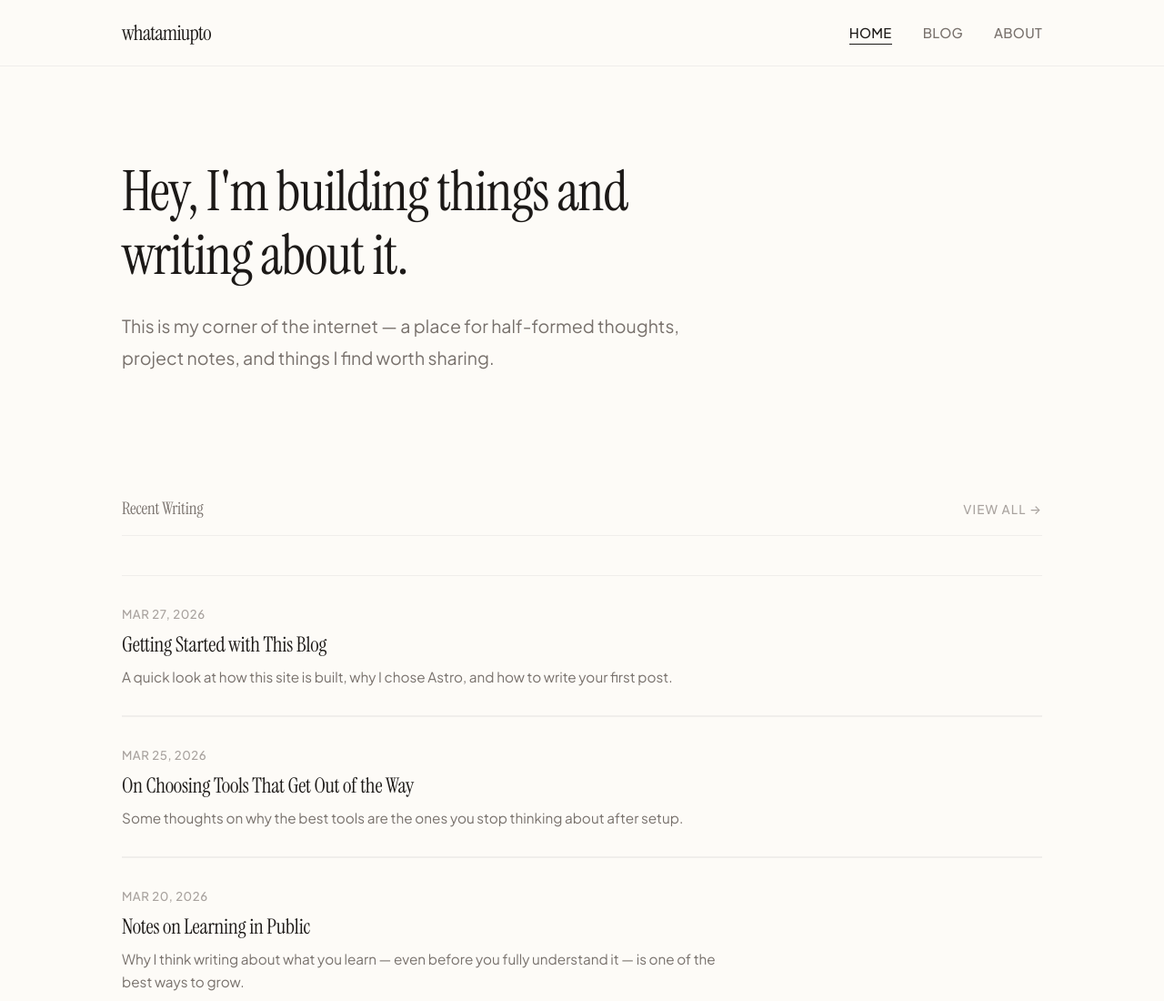
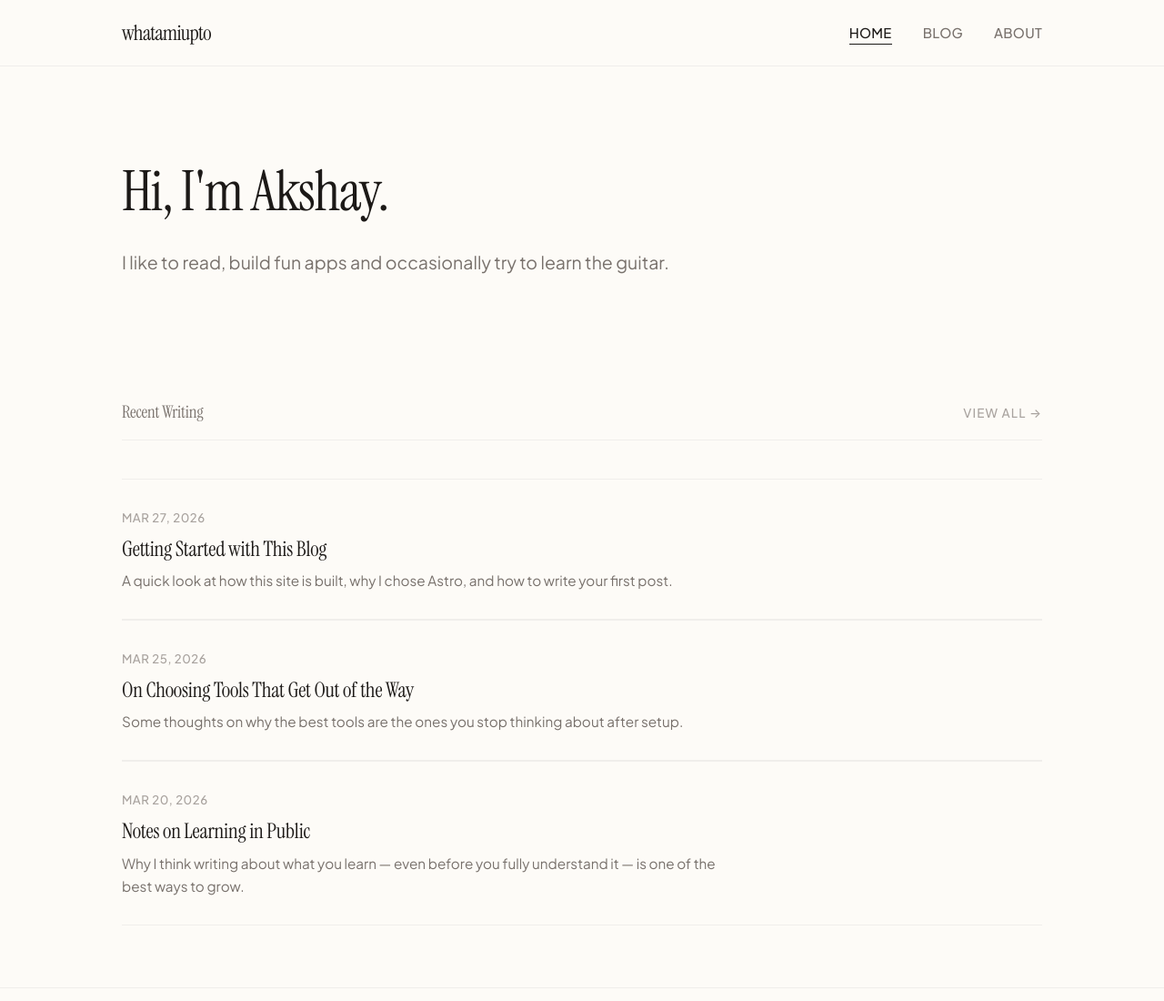
Before and after one commit to akshayrangasai/akshayrangasai.github.io, an Astro site: page / in a window 1280 px wide. Shown: the top 1100 px of the page at 91% size. Built offline with nearby package versions, Linux system fonts and the light colour scheme; Astro itself is replaced by a stand-in of ours.

Commit message:
Minor changes in about and name

```diff
--- a/src/pages/index.astro
+++ b/src/pages/index.astro
@@ -20,10 +20,10 @@ const posts = (await getCollection('blog'))
 		<Header />
 		<main>
 			<section class="hero">
-				<h1>Hey, I'm building things and writing about it.</h1>
+				<h1>Hi, I'm Akshay. </h1>
 				<p class="hero__description">
-					This is my corner of the internet — a place for half-formed thoughts,
-					project notes, and things I find worth sharing.
+					I like to read, build fun apps and occasionally try to learn the guitar.
+
 				</p>
 			</section>
 
```
Also changed, not shown: src/pages/about.astro (+7 -0 lines).
